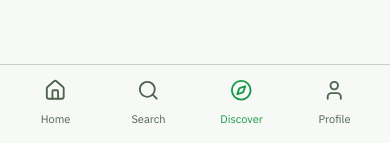
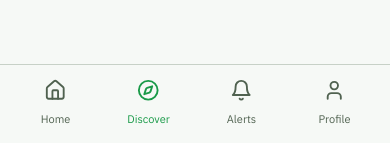
Before and after one commit to Cybvr/pasiveco, a Next.js app: page /dashboard/discovery in a window 390 px wide. Shown: the part 698-841 px from the top of the page. Built offline with nearby package versions, Linux system fonts and the light colour scheme; no server answers.

Commit message:
Remove dashboard search and update mobile navigation

```diff
--- a/app/common/dashboard/DashboardHeader.tsx
+++ b/app/common/dashboard/DashboardHeader.tsx
@@ -5,7 +5,7 @@ import { usePathname, useRouter } from 'next/navigation'
 import { Avatar, AvatarFallback, AvatarImage } from '@/components/ui/avatar'
 import { Sheet, SheetContent, SheetHeader, SheetTitle, SheetTrigger } from '@/components/ui/sheet'
 import { Button } from '@/components/ui/button'
-import { Bell, ChevronRight, Coins, Compass, MessageSquare, Search, UserCircle2 } from 'lucide-react'
+import { Bell, ChevronRight, Coins, Compass, MessageSquare, UserCircle2 } from 'lucide-react'
 import { useAuth } from '@/hooks/useAuth'
 import { getUserProfile } from '@/services/userProfilesService'
 
@@ -15,7 +15,6 @@ const pageTitles: Record<string, string> = {
   '/dashboard/products': 'Products',
   '/dashboard/analytics': 'Analytics',
   '/dashboard/settings': 'Settings',
-  '/dashboard/search': 'Search',
   '/dashboard/discovery': 'Discovery',
   '/dashboard/messages': 'Messages',
   '/dashboard/notifications': 'Notifications',
@@ -23,8 +22,7 @@ const pageTitles: Record<string, string> = {
 
 const quickLinks = [
   { href: '/dashboard/settings/earnings', label: 'Earnings', icon: Coins },
-  { href: '/dashboard/edit', label: 'My Profile', icon: UserCircle2 },
-  { href: '/dashboard/search', label: 'Search', icon: Search },
+  { href: '/dashboard/edit', label: 'My Page', icon: UserCircle2 },
   { href: '/dashboard/discovery', label: 'Discovery', icon: Compass },
   { href: '/dashboard/messages', label: 'Messages', icon: MessageSquare },
   { href: '/dashboard/notifications', label: 'Notifications', icon: Bell },
@@ -76,7 +74,7 @@ export default function DashboardHeader() {
               </Avatar>
             </button>
           </SheetTrigger>
-          <SheetContent side="left" className="w-[85%] max-w-sm">
+          <SheetContent side="left" className="w-[72%] max-w-[280px]">
             <SheetHeader>
               <SheetTitle>Account</SheetTitle>
             </SheetHeader>
--- a/app/common/dashboard/MobileBottomNav.tsx
+++ b/app/common/dashboard/MobileBottomNav.tsx
@@ -2,7 +2,7 @@
 
 import Link from 'next/link'
 import { usePathname } from 'next/navigation'
-import { Compass, Home, Search, User } from 'lucide-react'
+import { Bell, Compass, Home, User } from 'lucide-react'
 import { cn } from '@/lib/utils'
 
 const navItems = [
@@ -12,14 +12,14 @@ const navItems = [
     label: 'Home',
   },
   {
-    href: '/dashboard/search',
-    icon: Search,
-    label: 'Search',
-  },
-  {
     href: '/dashboard/discovery',
     icon: Compass,
     label: 'Discover',
+  },
+  {
+    href: '/dashboard/notifications',
+    icon: Bell,
+    label: 'Alerts',
   },
   {
     href: '/dashboard/settings',
--- a/app/common/dashboard/Sidebar.tsx
+++ b/app/common/dashboard/Sidebar.tsx
@@ -6,7 +6,6 @@ import {
   BarChart,
   Coins,
   Compass,
-  Search,
   PanelLeftClose,
   PanelLeftOpen,
   Palette
@@ -22,11 +21,6 @@ export default function Sidebar({ isCollapsed, onToggle }: { isCollapsed: boolea
       href: '/dashboard',
       icon: Home,
       label: 'Home',
-    },
-    {
-      href: '/dashboard/search',
-      icon: Search,
-      label: 'Search',
     },
     {
       href: '/dashboard/discovery',
--- a/app/dashboard/search/page.tsx
+++ /dev/null
@@ -1,18 +0,0 @@
-'use client'
-
-import { Input } from '@/components/ui/input'
-import { Search } from 'lucide-react'
-
-export default function DashboardSearchPage() {
-  return (
-    <div className="mx-auto w-full max-w-3xl space-y-4">
-      <h2 className="text-lg font-semibold">Search</h2>
-      <div className="rounded-xl border bg-card p-3 sm:p-4">
-        <div className="relative">
-          <Search className="absolute left-3 top-1/2 h-4 w-4 -translate-y-1/2 text-muted-foreground" />
-          <Input className="pl-9" placeholder="Search creators, brands, or topics" />
-        </div>
-      </div>
-    </div>
-  )
-}
```
